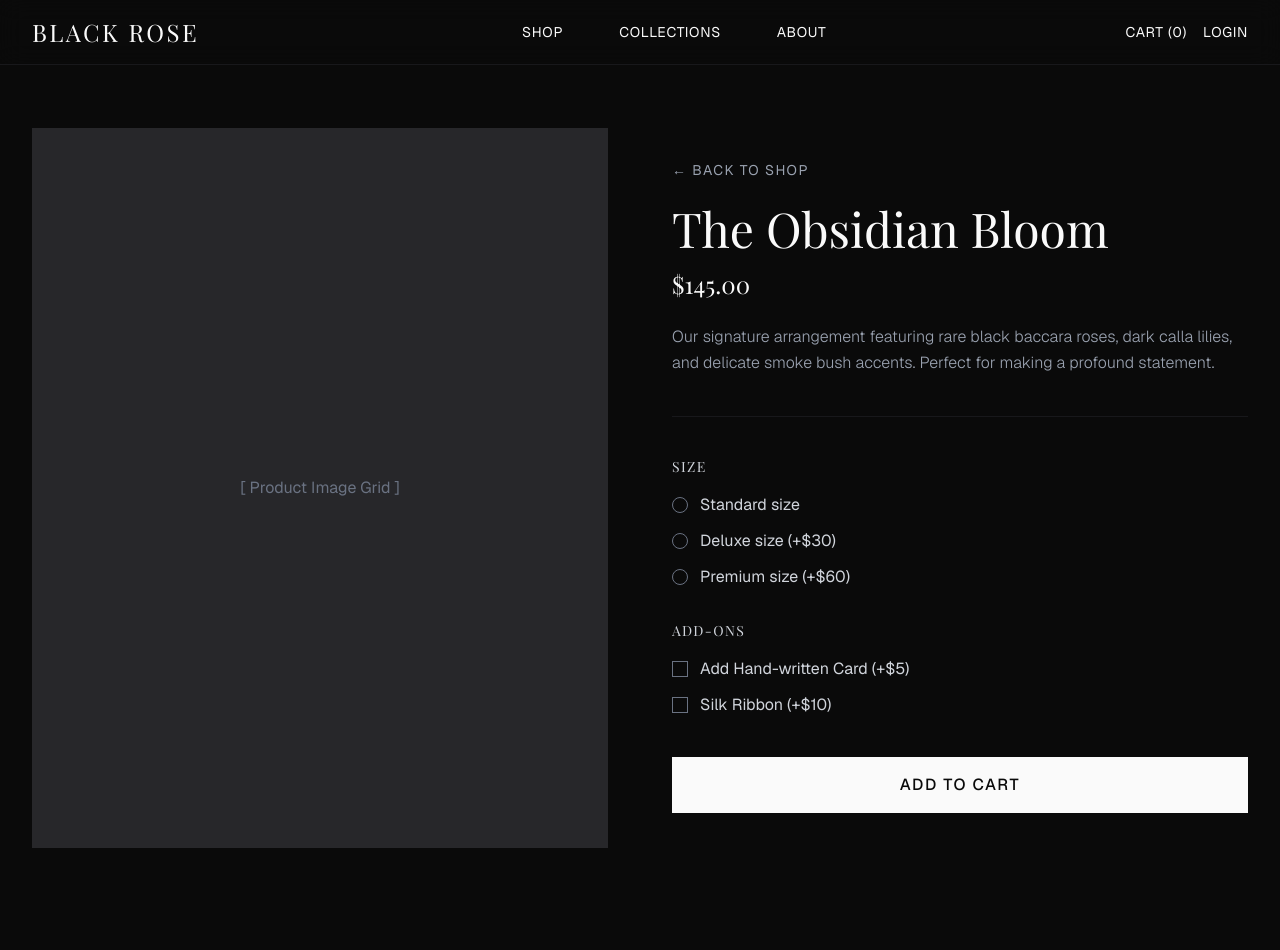
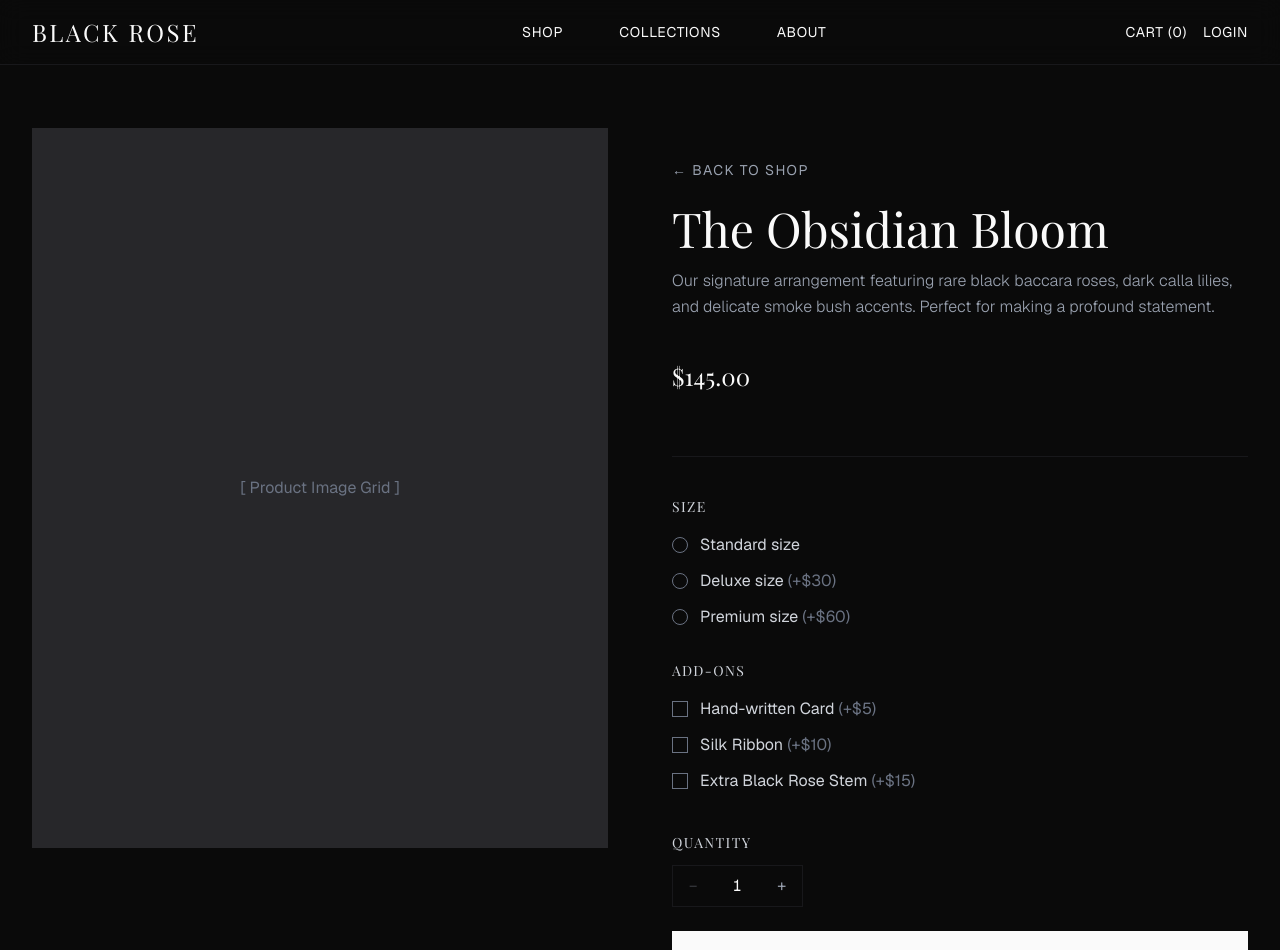
Before and after one commit to MihneaMoso/blackrose, a Next.js app in the folder blackrose/: page /product/obsidian-bloom in a window 1280 px wide. Shown: the top 950 px of the page. Before the commit the page ends 912 px from the top, so only its background shows below. Built offline with nearby package versions, Linux system fonts and the light colour scheme; no server answers; a web font is replaced by a local one.

Commit message:
fixed image bugs and add to cart

```diff
--- a/blackrose/app/product/[id]/page.tsx
+++ b/blackrose/app/product/[id]/page.tsx
@@ -1,52 +1,63 @@
-import { notFound } from 'next/navigation';
-import Link from 'next/link';
+import { notFound } from 'next/navigation'
+import Link from 'next/link'
+import ProductAddToCart from '@/components/product/ProductAddToCart'
 
-interface ProductVariant {
-  id: string;
-  name: string;
+interface VariantData {
+  id: string
+  name: string
+  priceAdjustment: number
+}
+
+interface AddonData {
+  id: string
+  name: string
+  price: number
 }
 
 interface Product {
-  id: string;
-  name: string;
-  description: string;
-  price: number;
-  variants: ProductVariant[];
-  addons: ProductVariant[];
+  id: string
+  name: string
+  description: string
+  price: number
+  image?: string
+  variants: VariantData[]
+  addons: AddonData[]
 }
 
-// Placeholder for fetching from E-commerce API (Square/Ecwid)
 async function getProduct(id: string): Promise<Product | null> {
-  // In a real app, this would use the SDK: await ecwid.products.get(id);
-  // Simulating an API call
   return new Promise((resolve) => {
     setTimeout(() => {
       resolve({
         id,
         name: 'The Obsidian Bloom',
-        description: 'Our signature arrangement featuring rare black baccara roses, dark calla lilies, and delicate smoke bush accents. Perfect for making a profound statement.',
-        price: 145.00,
+        description:
+          'Our signature arrangement featuring rare black baccara roses, dark calla lilies, and delicate smoke bush accents. Perfect for making a profound statement.',
+        price: 145.0,
         variants: [
-          { id: 'v1', name: 'Standard size' },
-          { id: 'v2', name: 'Deluxe size (+$30)' },
-          { id: 'v3', name: 'Premium size (+$60)' }
+          { id: 'v1', name: 'Standard size', priceAdjustment: 0 },
+          { id: 'v2', name: 'Deluxe size', priceAdjustment: 30 },
+          { id: 'v3', name: 'Premium size', priceAdjustment: 60 },
         ],
         addons: [
-          { id: 'a1', name: 'Add Hand-written Card (+$5)' },
-          { id: 'a2', name: 'Silk Ribbon (+$10)' }
-        ]
-      });
-    }, 500);
-  });
+          { id: 'a1', name: 'Hand-written Card', price: 5 },
+          { id: 'a2', name: 'Silk Ribbon', price: 10 },
+          { id: 'a3', name: 'Extra Black Rose Stem', price: 15 },
+        ],
+      })
+    }, 500)
+  })
 }
 
-export default async function ProductPage({ params }: { params: Promise<{ id: string }> }) {
-  // Assuming params.id is available, though Next.js 15 might require await
-  const { id } = await params;
-  const product = await getProduct(id);
+export default async function ProductPage({
+  params,
+}: {
+  params: Promise<{ id: string }>
+}) {
+  const { id } = await params
+  const product = await getProduct(id)
 
   if (!product) {
-    notFound();
+    notFound()
   }
 
   return (
@@ -55,59 +66,36 @@ export default async function ProductPage({ params }: { params: Promise<{ id: st
         {/* Product Image */}
         <div className="w-full lg:w-1/2">
           <div className="aspect-[4/5] bg-gray-dark relative overflow-hidden flex items-center justify-center">
-             <span className="text-gray-500">[ Product Image Grid ]</span>
+            <span className="text-gray-500">[ Product Image Grid ]</span>
           </div>
         </div>
 
         {/* Product Details */}
         <div className="w-full lg:w-1/2 flex flex-col pt-8">
-          <Link href="/shop" className="text-sm text-gray-400 hover:text-foreground uppercase tracking-widest mb-6 transition-colors">
+          <Link
+            href="/shop"
+            className="text-sm text-gray-400 hover:text-foreground uppercase tracking-widest mb-6 transition-colors"
+          >
             &larr; Back to Shop
           </Link>
+
           <h1 className="text-4xl md:text-5xl font-serif text-foreground mb-4">
             {product.name}
           </h1>
-          <div className="text-2xl text-foreground mb-6 font-serif">
-            ${product.price.toFixed(2)}
-          </div>
 
           <p className="text-gray-400 font-light leading-relaxed mb-10">
             {product.description}
           </p>
 
-          <div className="h-px w-full bg-gray-darker mb-10"></div>
-
-          {/* Variants */}
-          <div className="mb-8">
-            <h3 className="text-sm uppercase tracking-widest text-gray-300 mb-4">Size</h3>
-            <div className="space-y-3">
-              {product.variants.map((variant: ProductVariant) => (
-                <label key={variant.id} className="flex items-center gap-3 cursor-pointer group">
-                  <input type="radio" name="size" value={variant.id} className="appearance-none w-4 h-4 rounded-full border border-gray-500 checked:border-rose-soft checked:bg-rose-soft transition-colors" />
-                  <span className="text-gray-300 group-hover:text-foreground transition-colors">{variant.name}</span>
-                </label>
-              ))}
-            </div>
-          </div>
-
-          {/* Add-ons */}
-          <div className="mb-10">
-            <h3 className="text-sm uppercase tracking-widest text-gray-300 mb-4">Add-ons</h3>
-            <div className="space-y-3">
-              {product.addons.map((addon: ProductVariant) => (
-                <label key={addon.id} className="flex items-center gap-3 cursor-pointer group">
-                  <input type="checkbox" name="addons" value={addon.id} className="appearance-none w-4 h-4 border border-gray-500 checked:bg-rose-soft checked:border-rose-soft transition-colors" />
-                  <span className="text-gray-300 group-hover:text-foreground transition-colors">{addon.name}</span>
-                </label>
-              ))}
-            </div>
-          </div>
-
-          <button className="w-full py-4 bg-foreground text-background font-medium tracking-widest uppercase hover:bg-rose-soft hover:text-background transition-colors duration-300 mb-4">
-            Add to Cart
-          </button>
+          <ProductAddToCart
+            productId={product.id}
+            productName={product.name}
+            basePrice={product.price}
+            variants={product.variants}
+            addons={product.addons}
+          />
         </div>
       </div>
     </div>
-  );
+  )
 }
--- a/blackrose/components/checkout/DeliveryScheduler.tsx
+++ b/blackrose/components/checkout/DeliveryScheduler.tsx
@@ -44,9 +44,9 @@ export default function DeliveryScheduler() {
       const { data, error: err } = await supabase
         .from('delivery_slots')
         .select('*')
-        .gte('date', today)
-        .order('date', { ascending: true })
-        .order('time_slot', { ascending: true })
+        .gte('delivery_date', today)
+        .order('delivery_date', { ascending: true })
+        .order('time_interval', { ascending: true })
 
       if (cancelled) return
 
@@ -61,11 +61,11 @@ export default function DeliveryScheduler() {
       )
 
       const grouped = available.reduce((acc, slot) => {
-        const existing = acc.find((g) => g.date === slot.date)
+        const existing = acc.find((g) => g.delivery_date === slot.delivery_date)
         if (existing) {
           existing.slots.push(slot)
         } else {
-          acc.push({ date: slot.date, slots: [slot] })
+          acc.push({ delivery_date: slot.delivery_date, slots: [slot] })
         }
         return acc
       }, [] as DateGroup[])
@@ -93,14 +93,14 @@ export default function DeliveryScheduler() {
   const handleSlotSelect = (slot: DeliverySlot) => {
     setSelectedSlotId(slot.id)
     updateCheckout({
-      deliveryDate: slot.date,
-      deliveryTimeSlot: slot.time_slot,
+      deliveryDate: slot.delivery_date,
+      deliveryTimeSlot: slot.time_interval,
       deliverySlotId: slot.id,
     })
   }
 
   const selectedDateSlots =
-    groups.find((g) => g.date === selectedDate)?.slots ?? []
+    groups.find((g) => g.delivery_date === selectedDate)?.slots ?? []
 
   const hasSelection =
     checkout.deliveryDate && checkout.deliveryTimeSlot
@@ -165,13 +165,13 @@ export default function DeliveryScheduler() {
             </label>
             <div className="flex gap-2 overflow-x-auto pb-2 scrollbar-hide">
               {groups.map((g) => {
-                const fmt = formatDate(g.date)
-                const isSelected = selectedDate === g.date
-                const isTodayDate = isToday(g.date)
+                const fmt = formatDate(g.delivery_date)
+                const isSelected = selectedDate === g.delivery_date
+                const isTodayDate = isToday(g.delivery_date)
                 return (
                   <button
-                    key={g.date}
-                    onClick={() => handleDateSelect(g.date)}
+                    key={g.delivery_date}
+                    onClick={() => handleDateSelect(g.delivery_date)}
                     className={`flex flex-col items-center flex-shrink-0 w-[72px] py-3 border transition-colors ${
                       isSelected
                         ? 'border-rose-soft bg-rose-soft/10 text-rose-soft'
@@ -230,7 +230,7 @@ export default function DeliveryScheduler() {
                             : 'border-gray-darker text-gray-400 hover:border-foreground hover:text-foreground'
                         }`}
                       >
-                        {slot.time_slot}
+                        {slot.time_interval}
                       </button>
                     )
                   })}
--- /dev/null
+++ b/blackrose/components/product/ProductAddToCart.tsx
@@ -0,0 +1,212 @@
+'use client'
+
+import { useCart } from '@/lib/context/cart-context'
+import type { AddonSelection, VariantSelection } from '@/lib/types'
+import { useState } from 'react'
+
+interface ProductVariant {
+  id: string
+  name: string
+  priceAdjustment: number
+}
+
+interface ProductAddon {
+  id: string
+  name: string
+  price: number
+}
+
+interface ProductAddToCartProps {
+  productId: string
+  productName: string
+  productImage?: string
+  basePrice: number
+  variants: ProductVariant[]
+  addons: ProductAddon[]
+}
+
+export default function ProductAddToCart({
+  productId,
+  productName,
+  productImage,
+  basePrice,
+  variants,
+  addons,
+}: ProductAddToCartProps) {
+  const { addItem } = useCart()
+  const [selectedVariant, setSelectedVariant] =
+    useState<VariantSelection | null>(null)
+  const [selectedAddons, setSelectedAddons] = useState<AddonSelection[]>([])
+  const [added, setAdded] = useState(false)
+  const [quantity, setQuantity] = useState(1)
+
+  const variantAdjustment = selectedVariant?.priceAdjustment ?? 0
+  const addonsTotal = selectedAddons.reduce((s, a) => s + a.price, 0)
+  const unitPrice = basePrice + variantAdjustment + addonsTotal
+
+  const handleAddonToggle = (addon: ProductAddon) => {
+    setSelectedAddons((prev) => {
+      const exists = prev.find((a) => a.id === addon.id)
+      if (exists) {
+        return prev.filter((a) => a.id !== addon.id)
+      }
+      return [
+        ...prev,
+        { id: addon.id, name: addon.name, price: addon.price },
+      ]
+    })
+  }
+
+  const handleAddToCart = () => {
+    addItem({
+      productId,
+      productName,
+      productImage,
+      basePrice,
+      selectedVariant,
+      selectedAddons,
+      customConfig: {},
+      quantity,
+    })
+    setAdded(true)
+    setTimeout(() => setAdded(false), 2000)
+  }
+
+  return (
+    <>
+      {/* Dynamic price */}
+      <div className="text-2xl text-foreground mb-6 font-serif">
+        ${unitPrice.toFixed(2)}
+        {(variantAdjustment > 0 || addonsTotal > 0) && (
+          <span className="text-sm text-gray-400 font-sans font-light ml-2">
+            (${basePrice.toFixed(2)} base)
+          </span>
+        )}
+      </div>
+
+      <p className="text-gray-400 font-light leading-relaxed mb-10">
+        {/* description is rendered server-side, keep as is */}
+      </p>
+
+      <div className="h-px w-full bg-gray-darker mb-10" />
+
+      {/* Variants */}
+      {variants.length > 0 && (
+        <div className="mb-8">
+          <h3 className="text-sm uppercase tracking-widest text-gray-300 mb-4">
+            Size
+          </h3>
+          <div className="space-y-3">
+            {variants.map((variant) => {
+              const isSelected = selectedVariant?.id === variant.id
+              return (
+                <label
+                  key={variant.id}
+                  className="flex items-center gap-3 cursor-pointer group"
+                >
+                  <input
+                    type="radio"
+                    name="size"
+                    checked={isSelected}
+                    onChange={() =>
+                      setSelectedVariant(
+                        isSelected
+                          ? null
+                          : {
+                              id: variant.id,
+                              name: variant.name,
+                              priceAdjustment: variant.priceAdjustment,
+                            }
+                      )
+                    }
+                    className="appearance-none w-4 h-4 rounded-full border border-gray-500 checked:border-rose-soft checked:bg-rose-soft transition-colors"
+                  />
+                  <span className="text-gray-300 group-hover:text-foreground transition-colors">
+                    {variant.name}
+                    {variant.priceAdjustment > 0 && (
+                      <span className="text-gray-500 ml-1">
+                        (+${variant.priceAdjustment.toFixed(0)})
+                      </span>
+                    )}
+                  </span>
+                </label>
+              )
+            })}
+          </div>
+        </div>
+      )}
+
+      {/* Add-ons */}
+      {addons.length > 0 && (
+        <div className="mb-10">
+          <h3 className="text-sm uppercase tracking-widest text-gray-300 mb-4">
+            Add-ons
+          </h3>
+          <div className="space-y-3">
+            {addons.map((addon) => {
+              const isChecked = selectedAddons.some((a) => a.id === addon.id)
+              return (
+                <label
+                  key={addon.id}
+                  className="flex items-center gap-3 cursor-pointer group"
+                >
+                  <input
+                    type="checkbox"
+                    checked={isChecked}
+                    onChange={() => handleAddonToggle(addon)}
+                    className="appearance-none w-4 h-4 border border-gray-500 checked:bg-rose-soft checked:border-rose-soft transition-colors"
+                  />
+                  <span className="text-gray-300 group-hover:text-foreground transition-colors">
+                    {addon.name}
+                    {addon.price > 0 && (
+                      <span className="text-gray-500 ml-1">
+                        (+${addon.price.toFixed(0)})
+                      </span>
+                    )}
+                  </span>
+                </label>
+              )
+            })}
+          </div>
+        </div>
+      )}
+
+      {/* Quantity */}
+      <div className="mb-6">
+        <h3 className="text-sm uppercase tracking-widest text-gray-300 mb-3">
+          Quantity
+        </h3>
+        <div className="flex items-center border border-gray-darker w-fit">
+          <button
+            onClick={() => setQuantity((q) => Math.max(1, q - 1))}
+            disabled={quantity <= 1}
+            className="px-4 py-2 text-gray-400 hover:text-foreground disabled:opacity-30 disabled:cursor-not-allowed transition-colors"
+          >
+            −
+          </button>
+          <span className="px-4 py-2 text-foreground min-w-[3rem] text-center tabular-nums">
+            {quantity}
+          </span>
+          <button
+            onClick={() => setQuantity((q) => q + 1)}
+            className="px-4 py-2 text-gray-400 hover:text-foreground transition-colors"
+          >
+            +
+          </button>
+        </div>
+      </div>
+
+      {/* Add to Cart */}
+      <button
+        onClick={handleAddToCart}
+        className={`w-full py-4 font-medium tracking-widest uppercase transition-colors duration-300 mb-4 ${
+          added
+            ? 'bg-rose-soft text-background'
+            : 'bg-foreground text-background hover:bg-rose-soft hover:text-background'
+        }`}
+      >
+        {added ? '✓ Added to Cart' : 'Add to Cart'}
+      </button>
+    </>
+  )
+}
--- a/blackrose/lib/types/index.ts
+++ b/blackrose/lib/types/index.ts
@@ -50,14 +50,14 @@ export const DEFAULT_CHECKOUT: CheckoutDetails = {
 
 export interface DeliverySlot {
   id: string
-  date: string
-  time_slot: string
+  delivery_date: string
+  time_interval: string
   current_bookings: number
   max_capacity: number
 }
 
 export interface DateGroup {
-  date: string
+  delivery_date: string
   slots: DeliverySlot[]
 }
 
```
Also changed, not shown: blackrose/public/images/dark-romance.webp (renamed from blackrose/images/romance.webp).
